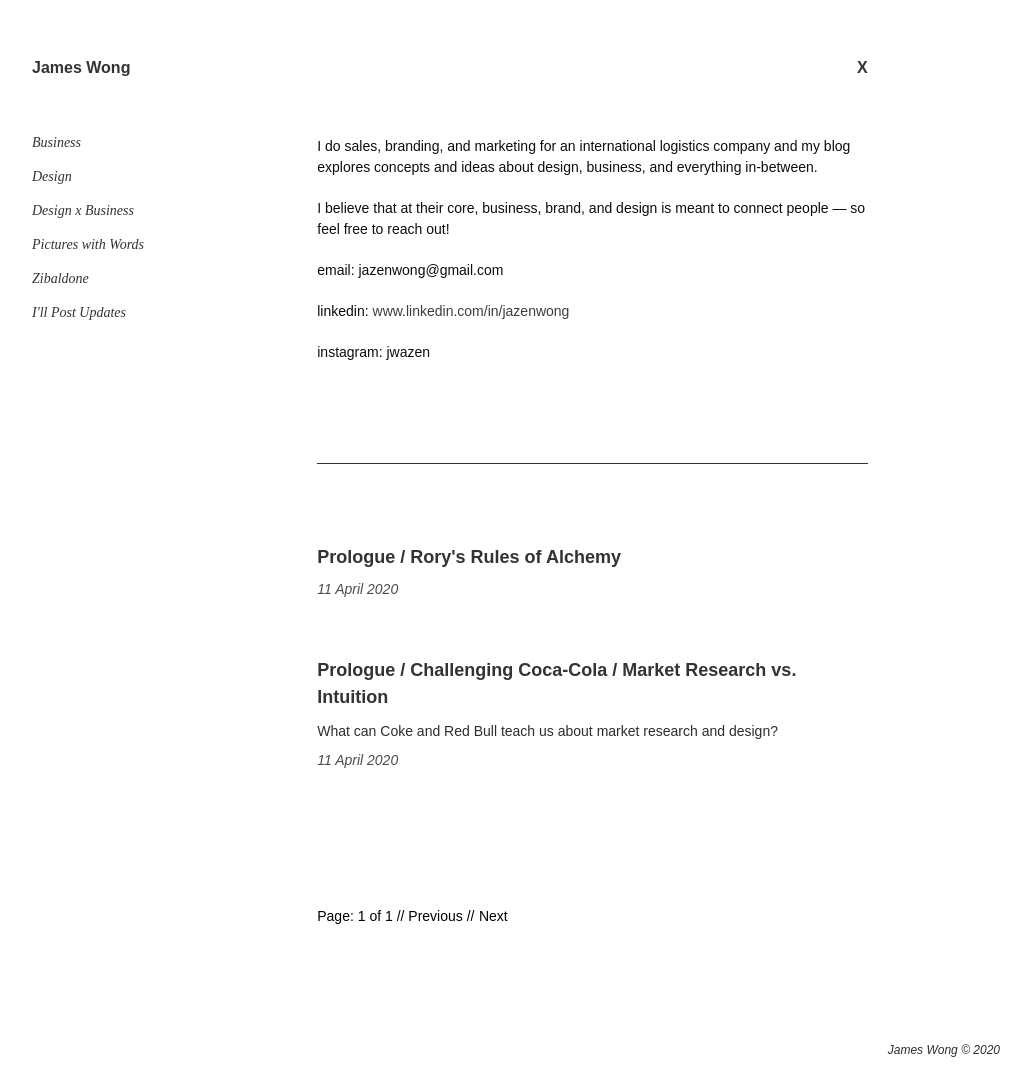
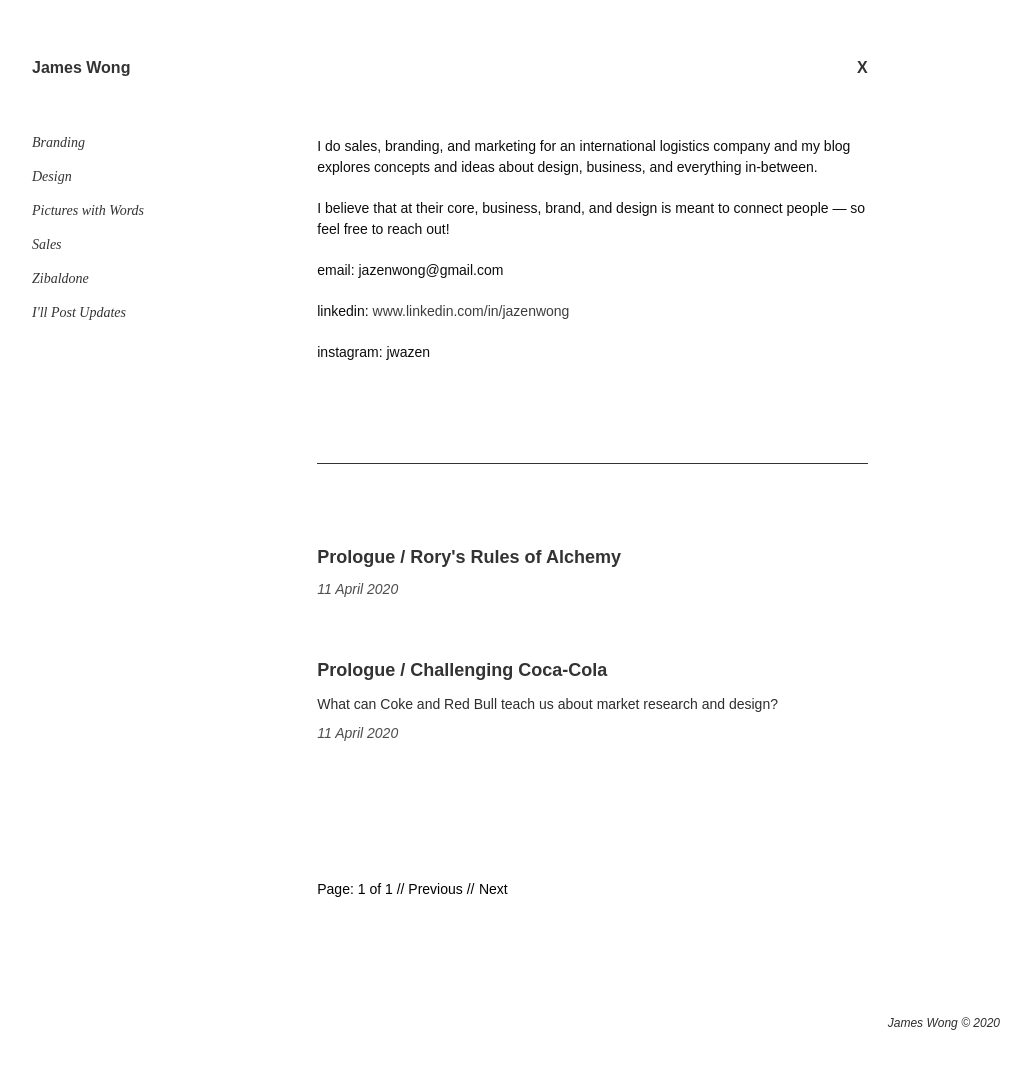
Before and after one commit to jazenwong/wong-blog, a Jekyll site: the page built from index.html, in a window 1280 px wide. Shown: the whole page, without its empty margins (124-1155 px from the left). Built offline with Jekyll 4.4.1, drawn with Linux system fonts in a browser that asks for light colours; some web fonts are replaced; the list of posts is cut into pages by our own code; after the commit the page ends 1049 px from its top, so only the background shows below that.

Commit message:
structure

```diff
--- a/_posts/alchemy/2020-04-11-prologue-challenging-coca-cola.markdown
+++ b/_posts/alchemy/2020-04-11-prologue-challenging-coca-cola.markdown
@@ -1,6 +1,6 @@
 ---
 layout: "post"
-title: Prologue / Challenging Coca-Cola / Market Research vs. Intuition
+title: Prologue / Challenging Coca-Cola
 date: 2020-04-11
 categories: alchemy
 description: What can Coke and Red Bull teach us about market research and design?
--- /dev/null
+++ b/branding.markdown
@@ -0,0 +1,5 @@
+---
+layout: branding
+title: Branding
+permalink: /branding
+---
--- a/business.markdown
+++ /dev/null
@@ -1,5 +0,0 @@
----
-layout: business
-title: Business
-permalink: /business
----
--- a/designxbusiness.markdown
+++ /dev/null
@@ -1,5 +0,0 @@
----
-layout: designxbusiness
-title: Design x Business
-permalink: /designxbusiness
----
--- /dev/null
+++ b/sales.markdown
@@ -0,0 +1,5 @@
+---
+layout: sales
+title: Sales
+permalink: /sales
+---
```
Also changed, not shown: _layouts/branding.html (renamed from _layouts/business.html), _layouts/sales.html (renamed from _layouts/designxbusiness.html), 1 other file.
